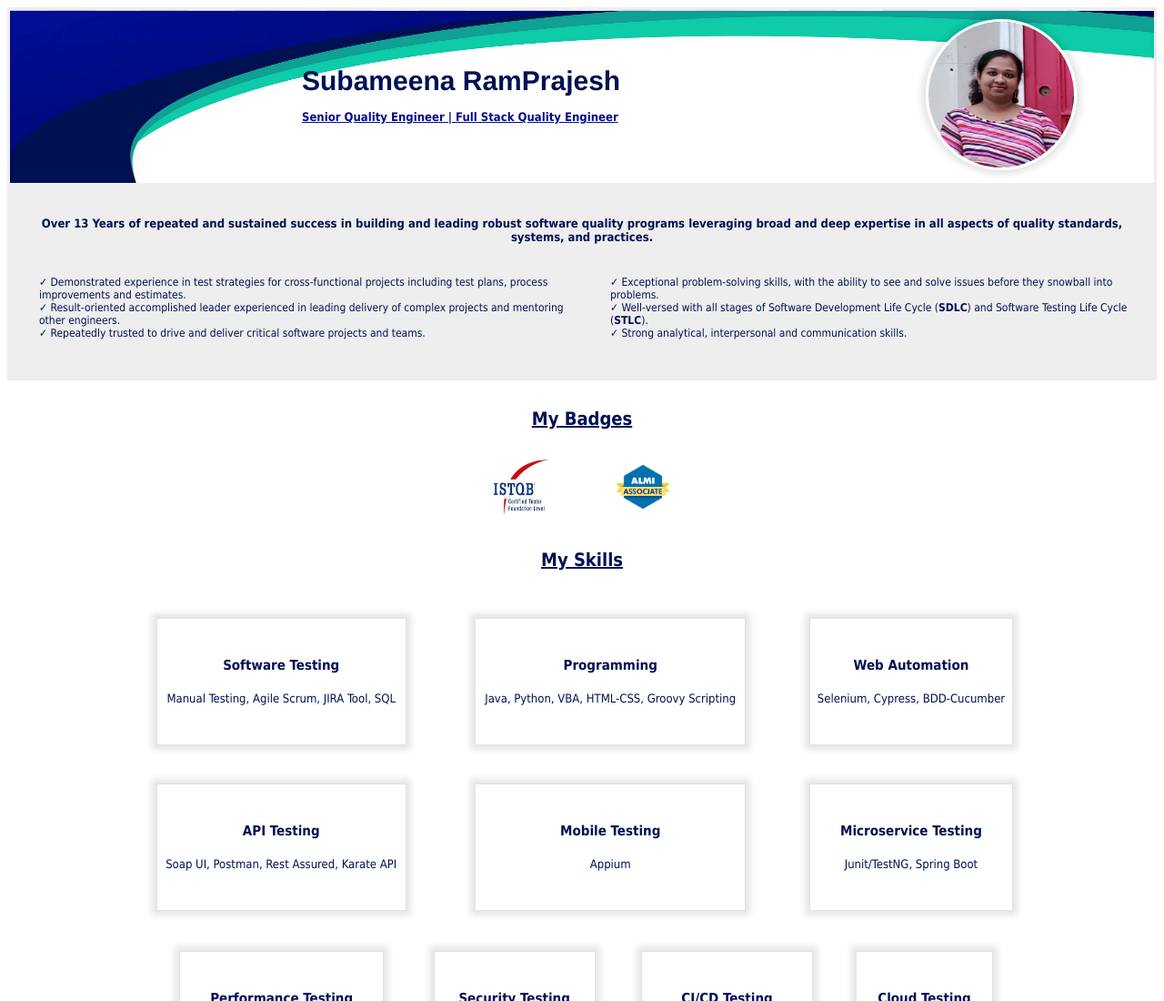
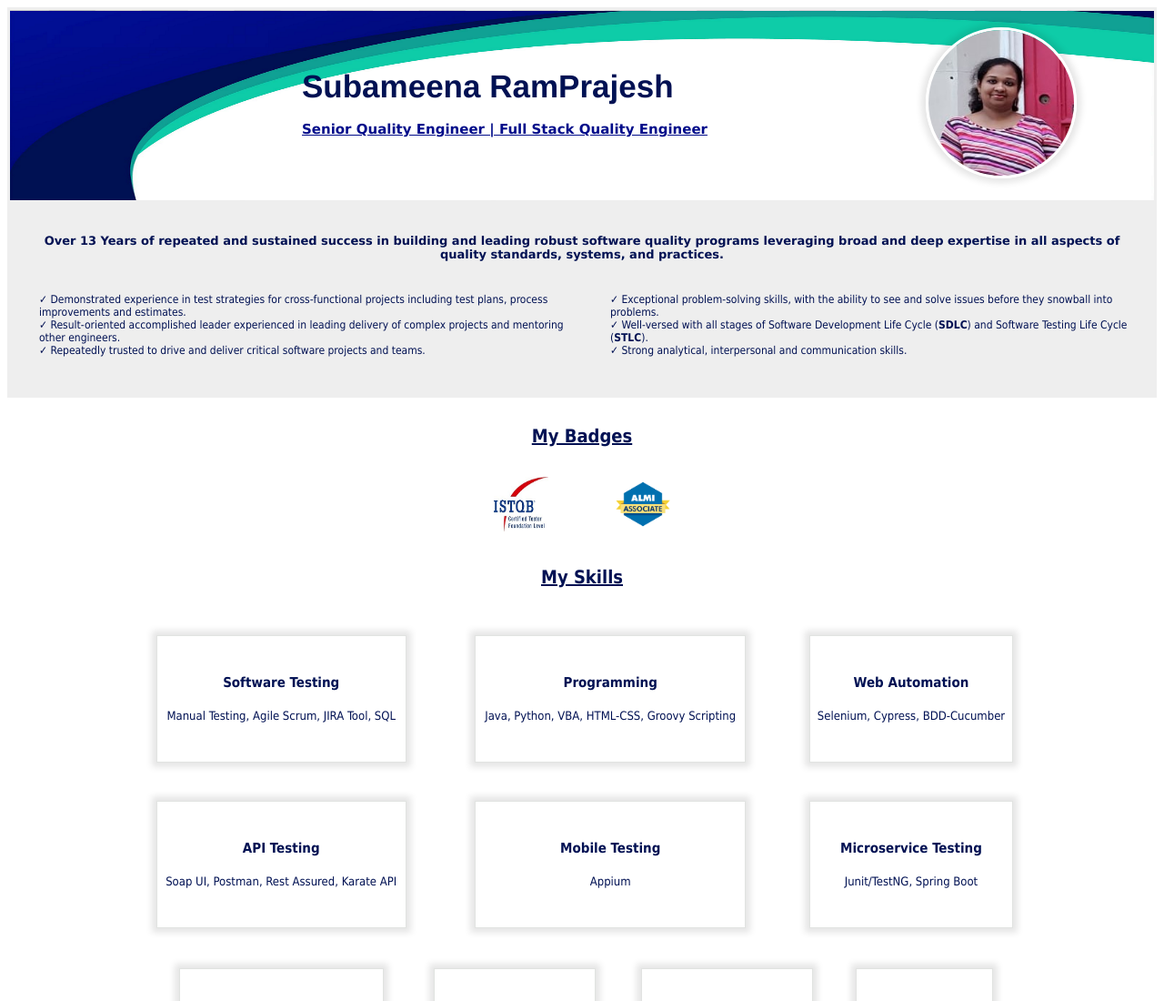
Before and after one commit to subameena/Subameena, a plain HTML site: page index.html in a window 1280 px wide. Shown: the top 1100 px of the page at 91% size. Drawn offline with Linux system fonts and the light colour scheme.

Commit message:
Update Style.css

```diff
--- a/Style.css
+++ b/Style.css
@@ -25,7 +25,7 @@
 }
 h1{
 	/*background: #c7f1ff; */
-	font-size: 30px;
+	font-size: 35px;
 	padding-top: 40px;
 	padding-bottom: 40px;
 	padding-left: 320px;
@@ -34,7 +34,8 @@ h1{
 	}
 h1 span{
 	/*background: #c7f1ff;*/
-	font-size: 13px;
+	font-family: Lucida Sans;
+	font-size: 15px;
 	line-height: 0px;
 	text-decoration: underline;
 	Color: #010c8a;
@@ -58,6 +59,7 @@ h1 span{
 	}
 #Highlightsheader{
 	text-align: center;
+	font-family: Lucida Sans;
 	font-size: 13px;
 	padding-left: 20px;
 	padding-right: 20px;
```
